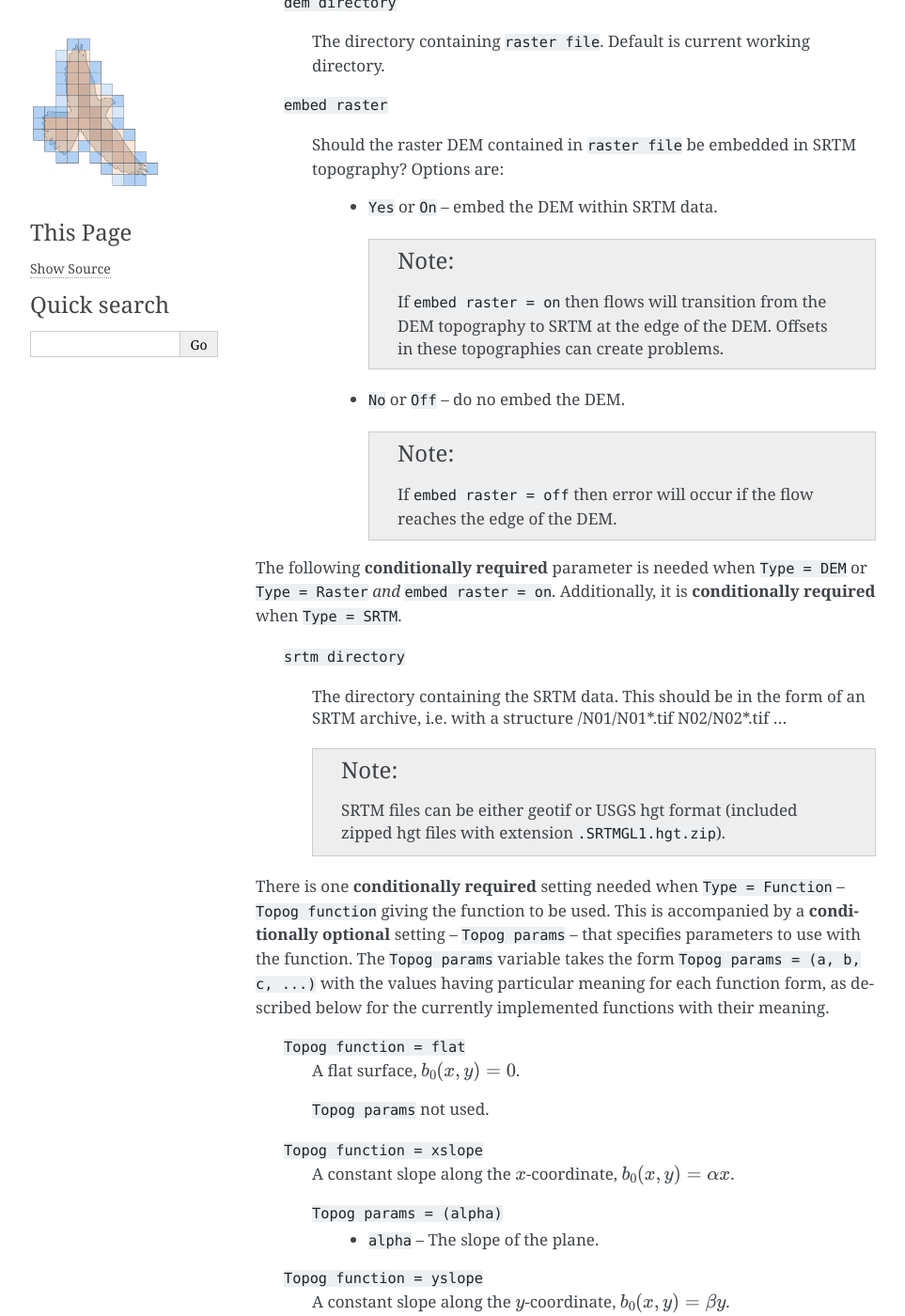
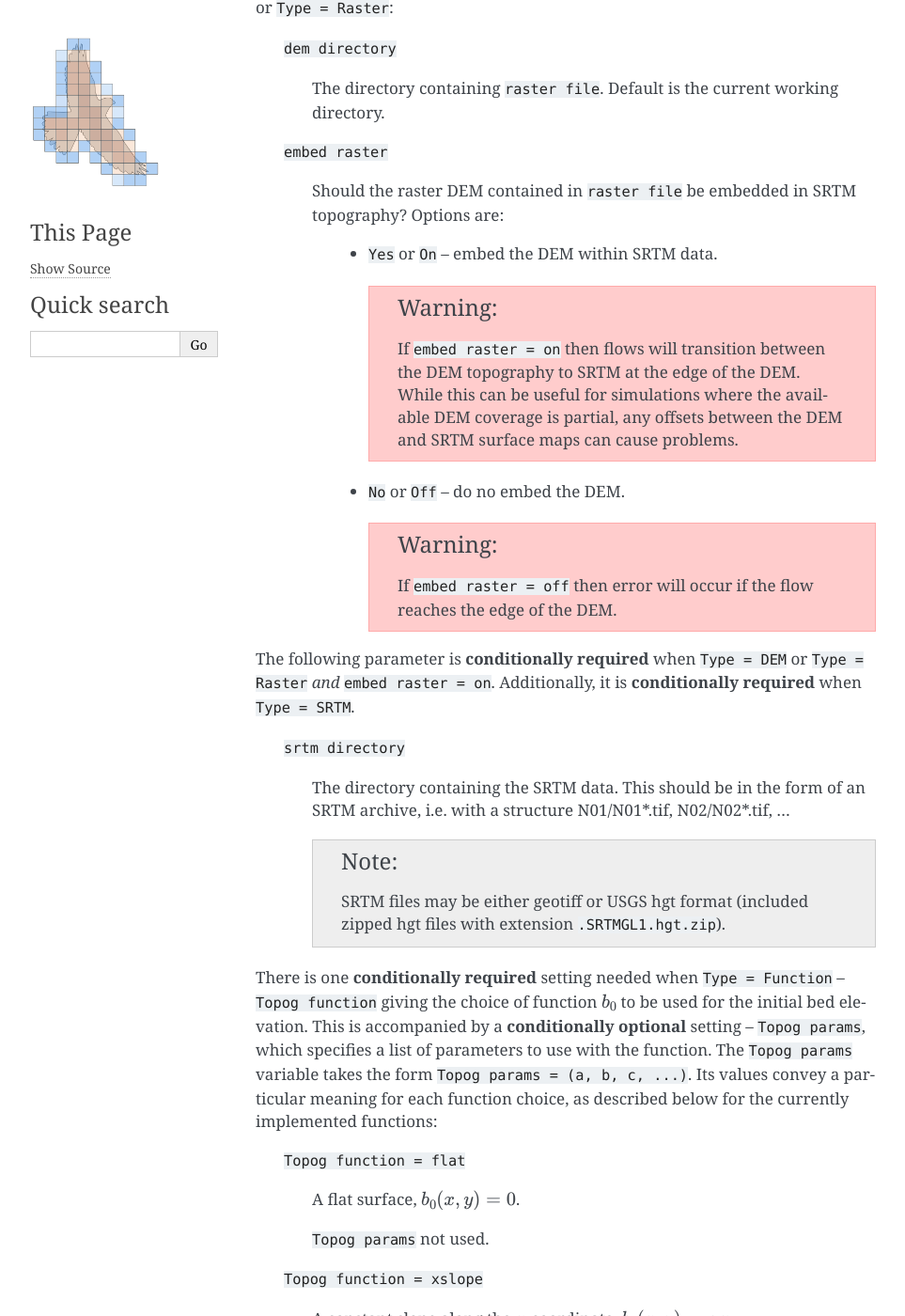
Before and after one commit to jakelangham/kestrel, a Sphinx documentation site: the page built from docs/source/settings_and_parameters/topog.rst, in a window 1280 px wide and 1400 px high, scrolled down 774 px. Shown: the whole window at 94% size, without its empty margins (148-1111 px from the left). Built offline with Sphinx 7.4.7, drawn with Linux system fonts in a browser that asks for light colours; some of the changed text lies outside the part shown.

Commit message:
proof read topog

```diff
--- a/docs/source/settings_and_parameters/topog.rst
+++ b/docs/source/settings_and_parameters/topog.rst
@@ -1,16 +1,16 @@
 Topog
 -----
 
-The *Topog* block specifies the topography to be used in Kestrel.  Topography
-can be given either as a Digital Elevation Model (DEM) or through a
-parameterized analytic function.  The Topog block is identified using the block
+The *Topog* block specifies the topography to be used for the simulation.
+Topography can be given either as a Digital Elevation Model (DEM) or through a
+parameterized analytic function.  The *Topog* block is identified using the block
 keyword :code:`Topog:`.
 
-There is a single **required** parameter in the Topog block:
+There is a single **required** parameter in the *Topog* block:
 
     :code:`Type`
 
-        The type of topography to use.  Options are:
+        The type of topography to use. Options are:
 
         :code:`DEM` or :code:`Raster`
 
@@ -24,137 +24,198 @@
 
             Use a parameterized analytic function defining a surface.
 
-The **conditionally required** parameter when :code:`Type = DEM` or :code:`Type = Raster` is
+The following statment is **conditionally required** when :code:`Type = DEM` or
+:code:`Type = Raster`:
 
     :code:`raster file`
 
         The name of the georeferenced raster file containing the DEM.
 
-The following **conditionally optional** parameters can be used when :code:`Type = DEM` or :code:`Type = Raster`:
+The following **conditionally optional** parameters may be used when :code:`Type
+= DEM` or :code:`Type = Raster`:
 
     :code:`dem directory`
 
-        The directory containing :code:`raster file`.  Default is current working directory.
+        The directory containing :code:`raster file`.  Default is the current
+        working directory.
 
     :code:`embed raster`
 
-        Should the raster DEM contained in :code:`raster file` be embedded in SRTM topography?  Options are:
+        Should the raster DEM contained in :code:`raster file` be embedded in
+        SRTM topography?  Options are:
 
           - :code:`Yes` or :code:`On` -- embed the DEM within SRTM data.
 
-            .. note::
-                If :code:`embed raster = on` then flows will transition from the
-                DEM topography to SRTM at the edge of the DEM.  Offsets in these
-                topographies can create problems.
+            .. warning::
+                If :code:`embed raster = on` then flows will transition between
+                the DEM topography to SRTM at the edge of the DEM. While this
+                can be useful for simulations where the available DEM coverage
+                is partial, any offsets between the DEM and SRTM surface maps
+                can cause problems.
 
           - :code:`No` or :code:`Off` -- do no embed the DEM.
 
-            .. note::
-                If :code:`embed raster = off` then error will occur if the flow reaches the edge of the DEM.
+            .. warning::
+                If :code:`embed raster = off` then error will occur if the flow
+                reaches the edge of the DEM.
 
-The following **conditionally required** parameter is needed when :code:`Type = DEM` or :code:`Type = Raster` *and* :code:`embed raster = on`.  Additionally, it is **conditionally required** when :code:`Type = SRTM`.
+The following parameter is **conditionally required** when :code:`Type = DEM` or
+:code:`Type = Raster` *and* :code:`embed raster = on`. Additionally, it is
+**conditionally required** when :code:`Type = SRTM`.
 
     :code:`srtm directory`
 
-        The directory containing the SRTM data.  This should be in the form of an SRTM archive, i.e. with a structure /N01/N01*.tif N02/N02*.tif ...
+        The directory containing the SRTM data. This should be in the form of
+        an SRTM archive, i.e. with a structure N01/N01*.tif, N02/N02*.tif, ...
 
         .. note::
-            SRTM files can be either geotif or USGS hgt format (included zipped hgt files with extension :code:`.SRTMGL1.hgt.zip`).
+            SRTM files may be either geotiff or USGS hgt format (included zipped
+            hgt files with extension :code:`.SRTMGL1.hgt.zip`).
 
-There is one **conditionally required** setting needed when :code:`Type = Function` -- :code:`Topog function` giving the function to be used.  This is accompanied by a **conditionally optional** setting -- :code:`Topog params` -- that specifies parameters to use with the function.  The :code:`Topog params` variable takes the form :code:`Topog params = (a, b, c, ...)` with the values having particular meaning for each function form, as described below for the currently implemented functions with their meaning.
+There is one **conditionally required** setting needed when :code:`Type =
+Function` -- :code:`Topog function` giving the choice of function :math:`b_0` to
+be used for the initial bed elevation.  This is accompanied by a **conditionally
+optional** setting -- :code:`Topog params`, which specifies a list of parameters
+to use with the function.  The :code:`Topog params` variable takes the form
+:code:`Topog params = (a, b, c, ...)`. Its values convey a particular meaning
+for each function choice, as described below for the currently implemented
+functions:
 
     :code:`Topog function = flat`
+
         A flat surface, :math:`b_0(x,y) = 0`.
 
         :code:`Topog params` not used.
 
     :code:`Topog function = xslope`
+
         A constant slope along the :math:`x`-coordinate, :math:`b_0(x,y) = \alpha x`.
 
         :code:`Topog params = (alpha)`
             - :code:`alpha` -- The slope of the plane.
 
     :code:`Topog function = yslope`
+
         A constant slope along the :math:`y`-coordinate, :math:`b_0(x,y) = \beta y`.
 
         :code:`Topog params = (beta)`
+
             - :code:`beta` -- The slope of the plane.
 
     :code:`Topog function = xyslope`
-        A plane inclined along both the :math:`x`- and :math:`y`-coordinates, :math:`b_0(x,y) = \alpha x + \beta y`.
+
+        A general plane inclined along both the :math:`x`- and
+        :math:`y`-coordinates, :math:`b_0(x,y) = \alpha x + \beta y`.
 
         :code:`Topog params = (alpha, beta)`
+
             - :code:`alpha` -- The slope of the plane along :math:`x`.
             - :code:`beta` -- The slope of the plane along :math:`y`.
 
     :code:`Topog function = x2slopes`
+
         A surface with two slopes in the :math:`x`-direction, connected by a circular arc near :math:`x = 0`.
 
         :code:`Topog params = (alpha, beta, R)`
+
             - :code:`alpha` -- slope on left-hand-side.
             - :code:`beta` -- slope on right-hand-side.
             - :code:`R` -- radius of connecting cicular arc.
 
     :code:`Topog function = xBislope`
-        A surface with two slopes in the :math:`x`-direction, connected by a smooth transition.  The surface has form
-            :math:`b_{0}(x,y) = -\tfrac{1}{2}\left(\tan\phi_{1} + \tan\phi_{2}\right)x + \tfrac{1}{2}\left(\tan\phi_{1} - \tan\phi_{2}\right)\lambda\log\left[\cosh\left(x/\lambda\right)\right].`
+
+        A surface with two slopes in the limits :math:`x\to\pm\infty`, connected
+        by a smooth transition.  The surface has the form
+
+        :math:`b_{0}(x,y) = -\tfrac{1}{2}\left(\tan\phi_{1} +
+        \tan\phi_{2}\right)x + \tfrac{1}{2}\left(\tan\phi_{1} -
+        \tan\phi_{2}\right)\lambda\log\left[\cosh\left(x/\lambda\right)\right].`
 
         :code:`Topog params = (phi1, phi2, lambda)`
+
             - :code:`phi1` -- the slope angle for :math:`x\to -\infty`, in degrees.  A positive value corresponds to an elevation decreasing from left to right.
             - :code:`phi2` -- the slope angle for :math:`x\to +\infty`, in degrees.  A positive value corresponds to an elevation decreasing from left to right.
-            - :code:`lambda` -- the length scale of the smooth transition region.
+            - :code:`lambda` -- the characteristic length scale of the smooth transition region.
 
     :code:`Topog function = USGS`
-        Parameterization of the USGS flume.  This has slope of 31|deg| for :math:`x<0`, and slope 2.4|deg| for :math:`x>x_{1}>0` that are connected by a smooth :math:`\cosh` curve section.  Note :math:`x_{1}` is determined to ensure smooth connection of the slope elements.  The flume is confined by walls for :math:`x<8.5` m, that are represented as :math:`\tanh` profile humps.  See `Iverson et al. (2010) <https://doi.org/10.1029/2009JF001514>`_ for details.
+
+        Parameterization of the USGS flume.  This has slope of 31° for
+        :math:`x<0`, and slope 2.4° for :math:`x>x_{1}>0` that are connected
+        by a smooth :math:`\cosh` curve section.  Note :math:`x_{1}` is
+        determined to ensure smooth connection of the slope elements.  The flume
+        is confined by walls for :math:`x<8.5` m, that are represented as
+        :math:`\tanh` profile humps.  See `Iverson et al. (2010)
+        <https://doi.org/10.1029/2009JF001514>`_ for details.
 
         :code:`Topog params = (wallH, sigma)`
+
             - :code:`wallH` -- the height of the sidewalls of the flume.
             - :code:`sigma` -- the width of the sidewalls of the flume.
 
     :code:`Topog function = xsinslope`
-        One-dimensional sinusoidal variation along the x-direction, with one complete period in the specified domain (length :math:`L_{x}`,
-            :math:`b_{0}(x,y) = \epsilon \sin(2\pi x / L_{x}).`
+
+        One-dimensional sinusoidal variation along the x-direction, with one
+        complete period in the specified domain. Letting :math:`L_{x}` denote
+        the domain length in :math:`x`, the surface is
+        :math:`b_{0}(x,y) = \epsilon \sin(2\pi x / L_{x}).`
 
         :code:`Topog params = (epsilon)`
+
             - :code:`epsilon` -- the amplitude of the sinusoidal variation.
 
     :code:`Topog function = xysinslope`
-        Two-dimensional sinusoidal variation, with one complete period in the specified domain (with lengths :math:`L_{x}` and :math:`L_{y}` in :math:`x` and :math:`y`, respectively),
-            :math:`b_{0}(x,y) = \epsilon \sin(2\pi x / L_{x}) \sin(2\pi y / L_{y}).`
+
+        Two-dimensional sinusoidal variation, with one complete period in the
+        specified domain. Letting :math:`L_{x}` and :math:`L_{y}` denote the
+        domain lengths in :math:`x` and :math:`y` respectively, the suface is
+        :math:`b_{0}(x,y) = \epsilon \sin(2\pi x / L_{x}) \sin(2\pi y / L_{y}).`
 
         :code:`Topog params = (epsilon)`
+
             - :code:`epsilon` -- the amplitude of the sinusoidal variation.
 
     :code:`Topog function = xhump`
+
         One-dimensional cosine hump on a flat topography,
-            :math:`b_{0}(x,y) = \tfrac{1}{2} A \left(1 + \cos(\pi x/L)\right)` for :math:`-L \le x \le L`.
+
+            :math:`b_{0}(x,y) = \tfrac{1}{2} A \left(1 + \cos(\pi x/L)\right)`,
+
+        for :math:`-L \le x \le L`.
 
         :code:`Topog params = (A, L)`
+
             - :code:`A` -- the amplitude of the hump.
             - :code:`L` -- the half-length of the hump.
 
     :code:`Topog function = xtanh`
-        One-dimensional tanh surface,
+
+        One-dimensional :math:`\tanh` surface,
+
             :math:`b_{0}(x,y) = A\left[ 1 + \tanh\left((x-x_{0})/L\right) \right]`
 
         :code:`Topog params = (x0, A, L)`
+
             - :code:`x0` -- the centre of the tanh profile.
             - :code:`A` -- the amplitude of the hump.
             - :code:`L` -- the half-length of the hump.
 
     :code:`Topog function = xparab`
+
         One-dimensional parabolic surface,
+
             :math:`b_{0}(x,y) = Ax^{2}`
 
         :code:`Topog params = (A)`
+
             - :code:`A` -- coefficient of the parabola.
 
     :code:`Topog function = xyparab`
+
         Two-dimensional parabolic surface,
+
             :math:`b_{0}(x,y) = Ax^{2} + By^{2}`
 
         :code:`Topog params = (A, B)`
+
             - :code:`A` -- coefficient of :math:`x^{2}` for the parabola.
             - :code:`B` -- coefficient of :math:`y^{2}` for the parabola.
-
-.. |deg| unicode:: U+00B0 .. deg symbol
```
